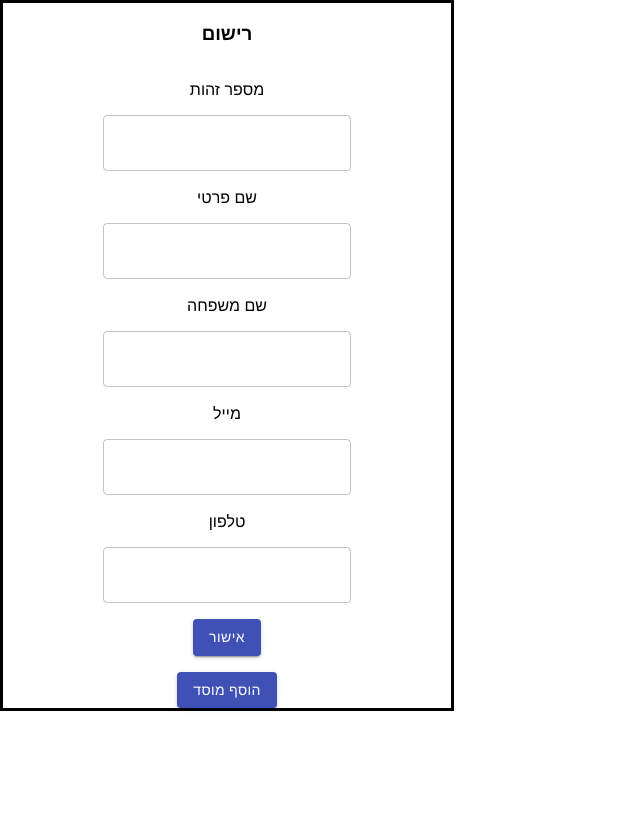
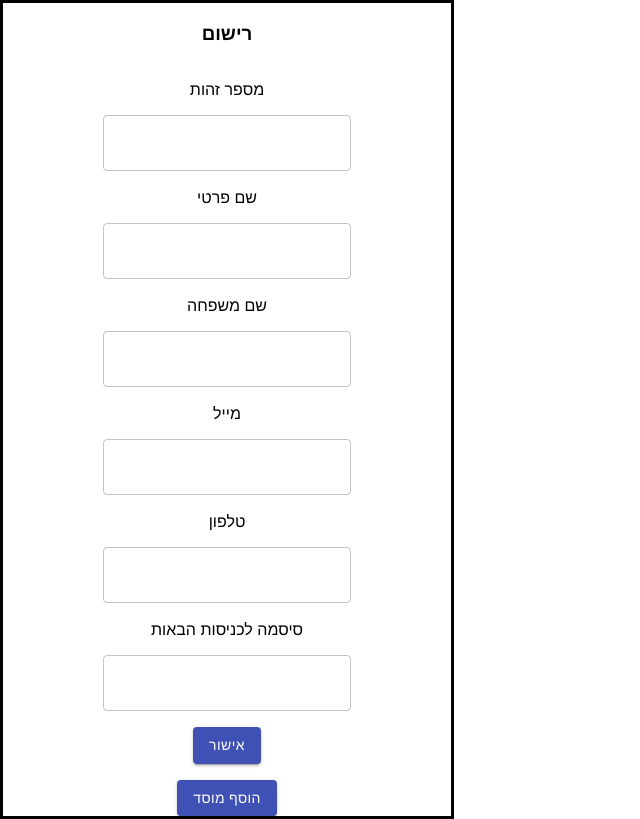
Before and after one commit to ayala8585/SubstituteSystem, a React (Create React App) app: page /SignUpTeacher in a window 1280 px wide. Shown: the whole page, without its empty margins (0-640 px from the left). Built offline with nearby package versions, Linux system fonts and the light colour scheme.

Commit message:
just to merge...

```diff
--- a/src/components/signUp/SignUpTeacher.js
+++ b/src/components/signUp/SignUpTeacher.js
@@ -11,15 +11,41 @@ const SignUpTeacher = () => {
   const [lastName, setLastName] = useState("");
   const [email, setEmail] = useState("");
   const [phone, setPhone] = useState("");
+  const [password, setPassword] = useState("");
   const [isInstitutionPanelOpen, setIsInstitutionPanelOpen] = useState(false);
   const [institutions, setInstitutions] = useState([]);
 
   const institutionsList = ["a", "b", "c"];
 
-  const handleSubmit = (event) => {
+  const handleSubmit = async (event) => {
     event.preventDefault();
-    console.log(institutions);
-    //TODO: handle submit
+    const body = {
+      id,
+      firstName,
+      lastName,
+      email,
+      phone,
+      password,
+    };
+    console.log("body", body);
+    const result = await fetch("http://localhost:5000/teacher", {
+      method: "POST",
+      mode: "cors",
+      headers: {
+        Accept: "application/json",
+        "Content-Type": "application/json",
+        // 'Access-Control-Allow-Origin': 'http://localhost:5000'
+      },
+      body: JSON.stringify({
+        id,
+        firstName,
+        lastName,
+        email,
+        phone,
+        password,
+      }),
+    });
+    console.log("result: ", result);
   };
 
   return (
@@ -73,7 +99,15 @@ const SignUpTeacher = () => {
         }}
         errorMessage={"שדה זה חייב להכיל מינימום 7 תווים"}
       />
-
+      <ValidateTextField
+        label="סיסמה לכניסות הבאות"
+        text={password}
+        onChange={(value) => setPassword(value)}
+        validate={() => {
+          return password.length < 6;
+        }}
+        errorMessage={"אורך הסיסמה מינימום 6 תווים"}
+      />
       <Button type="submit" variant="contained" color="primary">
         אישור
       </Button>
```
Also changed, not shown: 1 other file (tests, documents, lock files or other folders).
